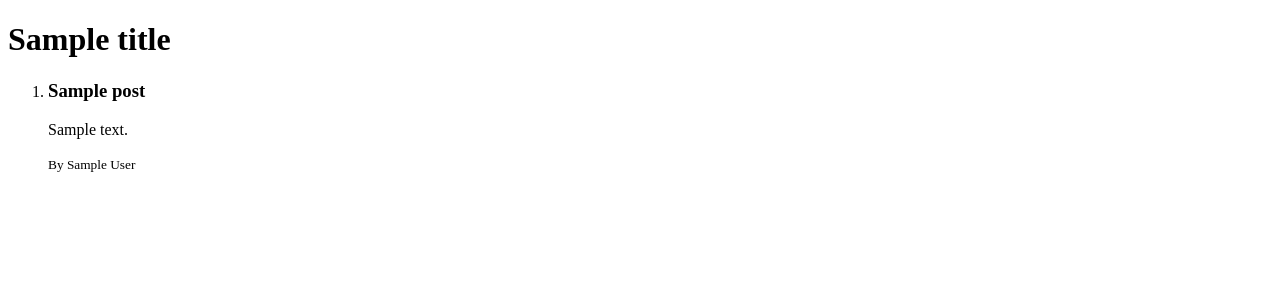
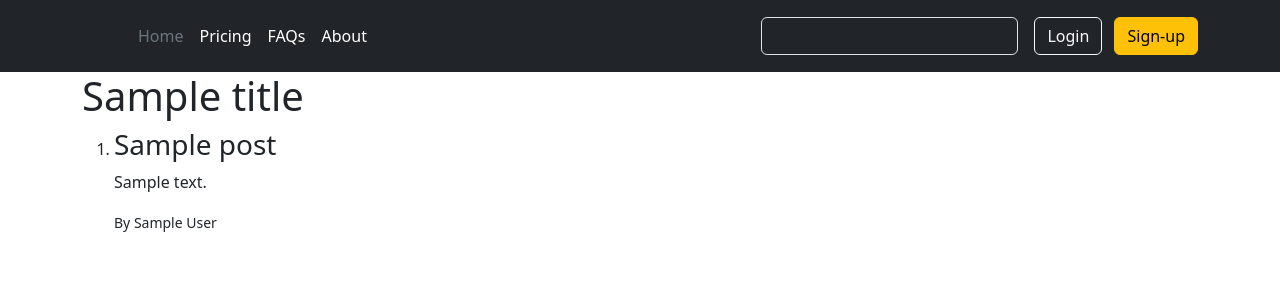
Before and after one commit to honeyBeexO/coreys, a Django app: template blog/templates/post.html in a window 1280 px wide. Shown: the top 300 px of the page. Run offline with Django 4.2, Linux system fonts and the light colour scheme; the template is opened without the code that fills it: most values are stand-ins (such as "Sample title", 1, 10 or a date in 2020).

Commit message:
using bootstrap CDN

```diff
--- a/blog/templates/blog/base.html
+++ b/blog/templates/blog/base.html
@@ -16,16 +16,53 @@
         <meta name="description" content="">
         <meta name="viewport" content="width=device-width, initial-scale=1">
         <link rel="stylesheet" href="">
+        <link href="https://cdn.jsdelivr.net/npm/bootstrap@5.3.1/dist/css/bootstrap.min.css" rel="stylesheet" integrity="sha384-4bw+/aepP/YC94hEpVNVgiZdgIC5+VKNBQNGCHeKRQN+PtmoHDEXuppvnDJzQIu9" crossorigin="anonymous">
     </head>
     <body>
         <!--[if lt IE 7]>
             <p class="browsehappy">You are using an <strong>outdated</strong> browser. Please <a href="#">upgrade your browser</a> to improve your experience.</p>
         <![endif]-->
+        <header class="p-3 text-bg-dark">
+            <div class="container">
+              <div class="d-flex flex-wrap align-items-center justify-content-center justify-content-lg-start">
+                <a href="/" class="d-flex align-items-center mb-2 mb-lg-0 text-white text-decoration-none">
+                  <svg class="bi me-2" width="40" height="32" role="img" aria-label="Bootstrap"><use xlink:href="#bootstrap"/></svg>
+                </a>
+
+                <ul class="nav col-12 col-lg-auto me-lg-auto mb-2 justify-content-center mb-md-0">
+                  <li><a href="#" class="nav-link px-2 text-secondary">Home</a></li>
+                  <li><a href="#" class="nav-link px-2 text-white">Pricing</a></li>
+                  <li><a href="#" class="nav-link px-2 text-white">FAQs</a></li>
+                  <li><a href="#" class="nav-link px-2 text-white">About</a></li>
+                </ul>
+
+                <form class="col-12 col-lg-auto mb-3 mb-lg-0 me-lg-3" role="search">
+                  <input type="search" class="form-control form-control-dark text-bg-dark" placeholder="Search..." aria-label="Search">
+                </form>
+
+                <div class="text-end">
+                  <button type="button" class="btn btn-outline-light me-2">Login</button>
+                  <button type="button" class="btn btn-warning">Sign-up</button>
+                </div>
+              </div>
+            </div>
+          </header>
+     <main>
+        <div class="container">
+
+            {% block content %}
+
+            {% endblock %}
+
+        </div>
+     </main>
 
         <!--script src="" async defer></script-->
-        {% block content %}
 
-        {% endblock %}
+
+        <script src="https://cdn.jsdelivr.net/npm/bootstrap@5.3.1/dist/js/bootstrap.bundle.min.js" integrity="sha384-HwwvtgBNo3bZJJLYd8oVXjrBZt8cqVSpeBNS5n7C8IVInixGAoxmnlMuBnhbgrkm" crossorigin="anonymous"></script>
+        <script src="https://cdn.jsdelivr.net/npm/@popperjs/core@2.11.8/dist/umd/popper.min.js" integrity="sha384-I7E8VVD/ismYTF4hNIPjVp/Zjvgyol6VFvRkX/vR+Vc4jQkC+hVqc2pM8ODewa9r" crossorigin="anonymous"></script>
+        <script src="https://cdn.jsdelivr.net/npm/bootstrap@5.3.1/dist/js/bootstrap.min.js" integrity="sha384-Rx+T1VzGupg4BHQYs2gCW9It+akI2MM/mndMCy36UVfodzcJcF0GGLxZIzObiEfa" crossorigin="anonymous"></script>
 
     </body>
 </html>
```
